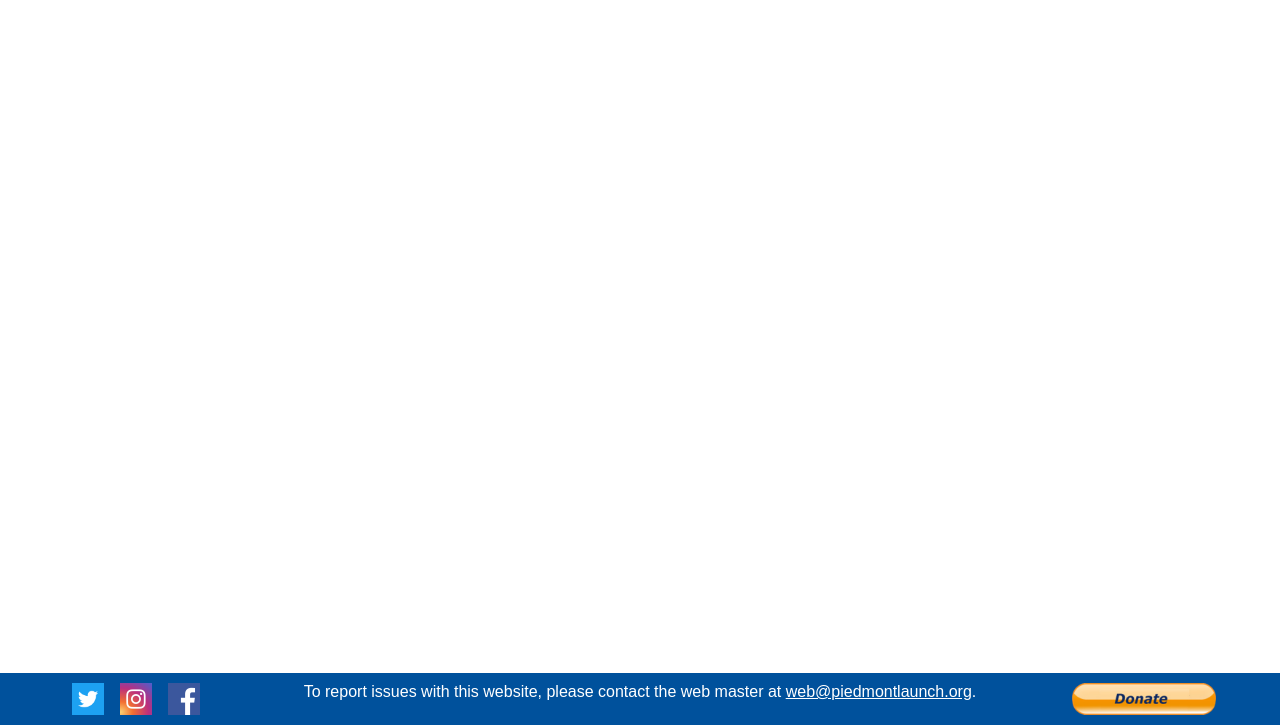
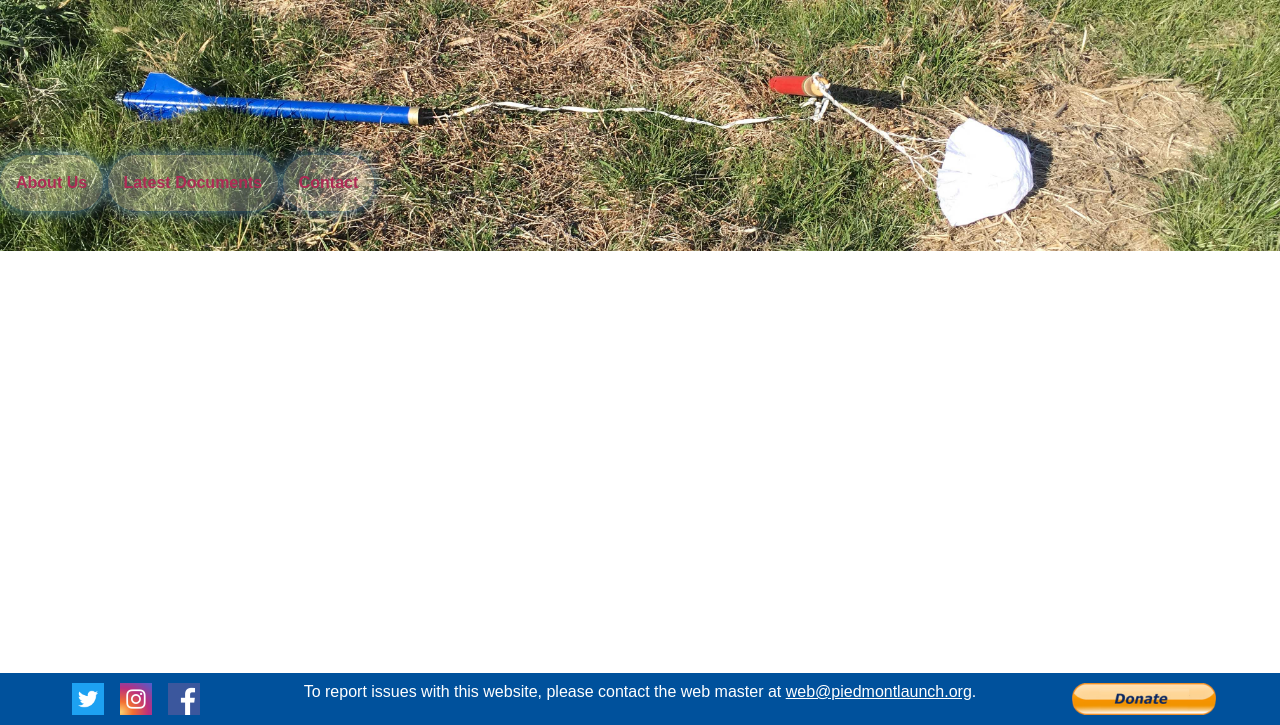
Before and after one commit to alexoxford/pslt-website, a Django app: page / in a window 1280 px wide. Shown: the part 75-800 px from the top of the page. Run offline with Django 3.2, Linux system fonts and the light colour scheme; data comes from the database, SQL or seed files in the repository; some libraries are stand-ins or nearby versions; some web fonts are replaced.

Commit message:
Add image, gradient, and buttons to index page

```diff
--- a/pslt/templates/pslt/index.html
+++ b/pslt/templates/pslt/index.html
@@ -3,64 +3,53 @@
 {% block head_title %} Piedmont Student Launch Team {% endblock %}
 {% block local_styles %}
     <style type="text/css">
-        div.cal {
-            position: relative;
-            padding-bottom: 75%;
-            height: 0;
-            overflow: hidden;
-        }
-
-        div.cal iframe {
-            position: absolute;
-            top: 0;
-            left: 0;
+        div.content {
             width: 100%;
-            height: 100%;
-        }
-
-        div.mobileCal {
-            display: none;
         }
 
         div.content h1 {
             text-align: left;
         }
 
-        @media only screen and (max-width: 768px) {
-
-            div.mobileCal {
-                display: block;
-            }
-
-            div.desktopCal {
-                display: none;
-            }
-        }
-
-        div#milestones {
-            margin-top: 20px;
-            margin-bottom: 25px;
-            overflow: auto;
-            width: 100%;
-            border: black solid;
-            padding-top: 10px;
-            text-align: center;
-            display: none;
-        }
-
         div.content img {
             margin: 0 auto;
             display: block;
+        }
+
+        div#front-page {
+            position: relative;
+        }
+
+        div#front-page img {
+            width: 100%;
+        }
+
+        div#front-page canvas {
+            position: absolute;
+            top: 0;
+            left: 0;
+        }
+
+        div#front-page div#front-page-buttons {
+            position: absolute;
+            bottom: 2rem;
         }
     </style>
 {% endblock %}
 
 {% block pre_content %}
-    <img src="{% static 'pslt/images/index-pre-content.jpg' %}" alt="Team picture">
+    <!--img src="{% static 'pslt/images/index-pre-content.jpg' %}" alt="Team picture"-->
 {% endblock %}
 
 {% block content %}
-    <div id="milestones">
+    <div id="front-page">
+        <img src="{% static 'pslt/images/index-pre-content.jpg' %}" alt="Team picture">
+        <canvas></canvas>
+        <div id="front-page-buttons">
+            <a href="./about" class="fab">About Us</a>
+            <a href="./documents" class="fab">Latest Documents</a>
+            <a href="./contact" class="fab">Contact</a>
+        </div>
     </div>
 
     <!--h1>News</h1>
```
Also changed, not shown: pslt/static/pslt/scripts.js (+23 -1 lines), pslt/static/pslt/images/index-pre-content.jpg, 1 other file.
